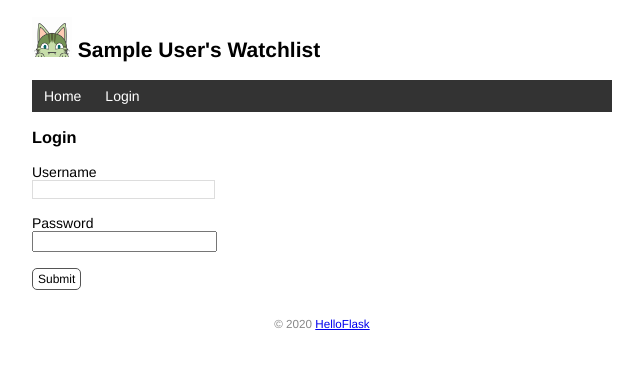
After one commit to pangcm/watchlist, a Flask app: page /login in a window 1280 px wide. The commit adds this page. Shown: the top 369 px of the page, without its empty margins (318-961 px from the left). Run offline with Flask 2, Linux system fonts and the light colour scheme; tables that the repository leaves empty hold one stand-in row (values such as "Sample post").

Commit message:
add user and login functions

```diff
--- a/app.py
+++ b/app.py
@@ -1,10 +1,12 @@
 from flask import Flask, render_template, request, url_for, redirect, flash
 from flask_sqlalchemy import SQLAlchemy
+from werkzeug.security import generate_password_hash, check_password_hash
+from flask_login import LoginManager, UserMixin, login_user, logout_user, login_required, current_user
 import os
 import sys
 import click
 
-Win = sys.platform.startswith('win')
+Win = sys.platform.startswith('win')  # 判断系统是否为windows系统
 if Win:
     prefix = 'sqlite:///'
 else:
@@ -17,20 +19,30 @@ app.config['SECRET_KEY'] = 'dev'
 db = SQLAlchemy(app)
 
 
-class User(db.Model): # 表名将会是 user,小写的
-    id = db.Column(db.Integer,primary_key=True)
-    name = db.Column(db.String(4))
+class User(db.Model, UserMixin):
+    id = db.Column(db.Integer, primary_key=True)
+    name = db.Column(db.String(20))
+    username = db.Column(db.String(20))  # 用户名
+    password_hash = db.Column(db.String(128))  # 密码散列值
+
+    def set_password(self, password):  # 用来设置密码的方法，接受密码作为参数
+        self.password_hash = generate_password_hash(password)  # 将生成的密码保持到对应字段
+
+    def validate_password(self, password):  # 用于验证密码的方法，接受密码作为参数
+        return check_password_hash(self.password_hash, password)  # 返回布尔值
 
 
-class Movie(db.Model):  # 表名将会是 movie
+class Movie(db.Model):
+    """定义Movie类，生成movie表"""
     id = db.Column(db.Integer,primary_key=True)
     title = db.Column(db.String(60))
     year = db.Column(db.String(4))
 
+
 @app.cli.command()
 @click.option('--drop', is_flag=True, help='Create after drop.')
 def initdb(drop):
-    """Initialize the database."""
+    """初始化数据库"""
     if drop:  # 判断是否输入了选项
         db.drop_all()
     db.create_all()
@@ -39,7 +51,7 @@ def initdb(drop):
 
 @app.cli.command()
 def forge():
-    """Generate fake data."""
+    """生成样本数据"""
     db.create_all()
 
     # 全局的两个变量移动到这个函数内
@@ -65,6 +77,37 @@ def forge():
     click.echo('Done.')
 
 
+@app.cli.command()
+@click.option('--username', prompt=True, help='The username used to login.')
+@click.option('--password', prompt=True, hide_input=True, confirmation_prompt=True, help='The password used to login.')
+def admin(username, password):
+    """创建用户"""
+    db.create_all()
+
+    user = User.query.first()
+    if user is not None:
+        click.echo('Update user ....')
+        user.username = username
+        user.set_password(password)
+    else:
+        click.echo('Create user ...')
+        user = User(username=username, name='Admin')
+        user.set_password(password)
+        db.session.add(user)
+    db.session.commit()
+    click.echo('Done')
+
+
+login_manager = LoginManager(app)  # 实例化拓展类
+
+
+@login_manager.user_loader
+def load_user(user_id):
+    """创建用户加载回调函数，接受用户ID作为参数"""
+    user = User.query.get(int(user_id))
+    return user
+
+
 @app.context_processor
 def inject_user():
     user = User.query.first()
@@ -78,7 +121,10 @@ def page_not_found(e):
 
 @app.route('/', methods=['GET', 'POST'])
 def index():
+    """创建并显示条目"""
     if request.method == 'POST':
+        if not current_user.is_authenticated:
+            return redirect(url_for('index'))
         title = request.form.get('title')
         year = request.form.get('year')
         # 验证数据
@@ -96,7 +142,9 @@ def index():
 
 
 @app.route('/movie/edit/<int:movie_id>', methods=['GET', 'POST'])
+@login_required
 def edit(movie_id):
+    """编辑条目"""
     movie = Movie.query.get_or_404(movie_id)
 
     if request.method == 'POST':
@@ -114,10 +162,61 @@ def edit(movie_id):
     return render_template('edit.html', movie=movie)  # 传入被编辑的电影记录
 
 
-@app.route('/movie/delete/<int:movie_id>', methods=['GET', 'POST'])
+@app.route('/movie/delete/<int:movie_id>', methods=['POST'])
+@login_required
 def delete(movie_id):
+    """删除条目"""
     movie = Movie.query.get_or_404(movie_id)
     db.session.delete(movie)
     db.session.commit()
     flash('Item deleted')
     return redirect(url_for('index'))
+
+
+@app.route('/login', methods=['GET', 'POST'])
+def login():
+    """用户登录"""
+    if request.method == 'POST':
+        username = request.form['username']
+        password = request.form['password']
+
+        if not username or not password:
+            flash('Invalid input.')
+            return redirect(url_for('login'))
+
+        user = User.query.first()
+        # 验证用户名和密码是否一致
+        if username == user.username and user.validate_password(password):
+            login_user(user)
+            flash('Login success.')
+            return redirect(url_for('index'))
+
+        flash('Invalid username or password.')
+        return redirect(url_for('login'))
+    return render_template('login.html')
+
+
+@app.route('/logout')
+@login_required
+def logout():
+    """登出"""
+    logout_user()
+    flash('Goodbye.')
+    return redirect(url_for('index'))
+
+
+@app.route('/settings',methods=['GET', 'POST'])
+@login_required
+def settings():
+    """设置用户名字"""
+    if request.method == 'POST':
+        name = request.form['name']
+
+        if not name or len(name) > 20:
+            flash('Inavlid input.')
+            return redirect(url_for('settings'))
+        current_user.name = name
+        db.session.commit()
+        flash('Settings updated.')
+        return redirect(url_for('index'))
+    return render_template('settings.html')
--- a/templates/base.html
+++ b/templates/base.html
@@ -20,6 +20,12 @@
     <nav>
         <ul>
             <li><a href="{{ url_for('index') }}">Home</a></li>
+            {% if current_user.is_authenticated %}
+                <li><a href="{{ url_for('settings') }}">Settings</a></li>
+                <li><a href="{{ url_for('logout') }}">Logout</a></li>
+            {% else %}
+                <li><a href="{{ url_for('login') }}">Login</a></li>
+            {% endif %}
         </ul>
     </nav>
     {% block content %}{% endblock %}
--- a/templates/index.html
+++ b/templates/index.html
@@ -2,19 +2,23 @@
 
 {% block content %}
 <p>{{ movies|length }} Titles</p>
+{% if current_user.is_authenticated %}
 <form method="post">  <!-- 指定提交方法为 POST -->
     Name <input type="text" name="title" autocomplete="off" required>
     Year <input type="text" name="year" autocomplete="off" required>
     <input class="btn" type="submit" name="submit" value="Add">
 </form>
+{% endif %}
 <ul class="movie-list">
     {% for movie in movies %}
     <li>{{ movie.title }} - {{ movie.year }}
         <span class="float-right">
+            {% if current_user.is_authenticated %}
             <a class="btn" href="{{ url_for('edit', movie_id=movie.id) }}">Edit</a>
             <form class="inline-form" method="post" action="{{ url_for('delete', movie_id=movie.id) }}">
                 <input class="btn" type="submit" name="delete" value="Delete" onclick="return confirm('Are you sure?')">
             </form>
+            {% endif %}
             <a class="imdb" href="https://www.imdb.com/find?q={{ movie.title }}" target="_blank" title="Find this movie on IMDb">IMDb</a>
         </span>
     </li>
--- /dev/null
+++ b/templates/login.html
@@ -0,0 +1,13 @@
+{% extends 'base.html' %}
+
+{% block content %}
+<h3>Login</h3>
+<form method="post">
+    Username<br>
+    <input type="text" name="username" required><br><br>
+    Password<br>
+    <!-- 密码输入框的 type 属性使用 password，会将输入值显示为圆点 -->
+    <input type="password" name="password" required><br><br>
+    <input class="btn" type="submit" name="submit" value="Submit">
+</form>
+{% endblock %}
```
Also changed, not shown: templates/settings.html (added, +9 -0 lines).
